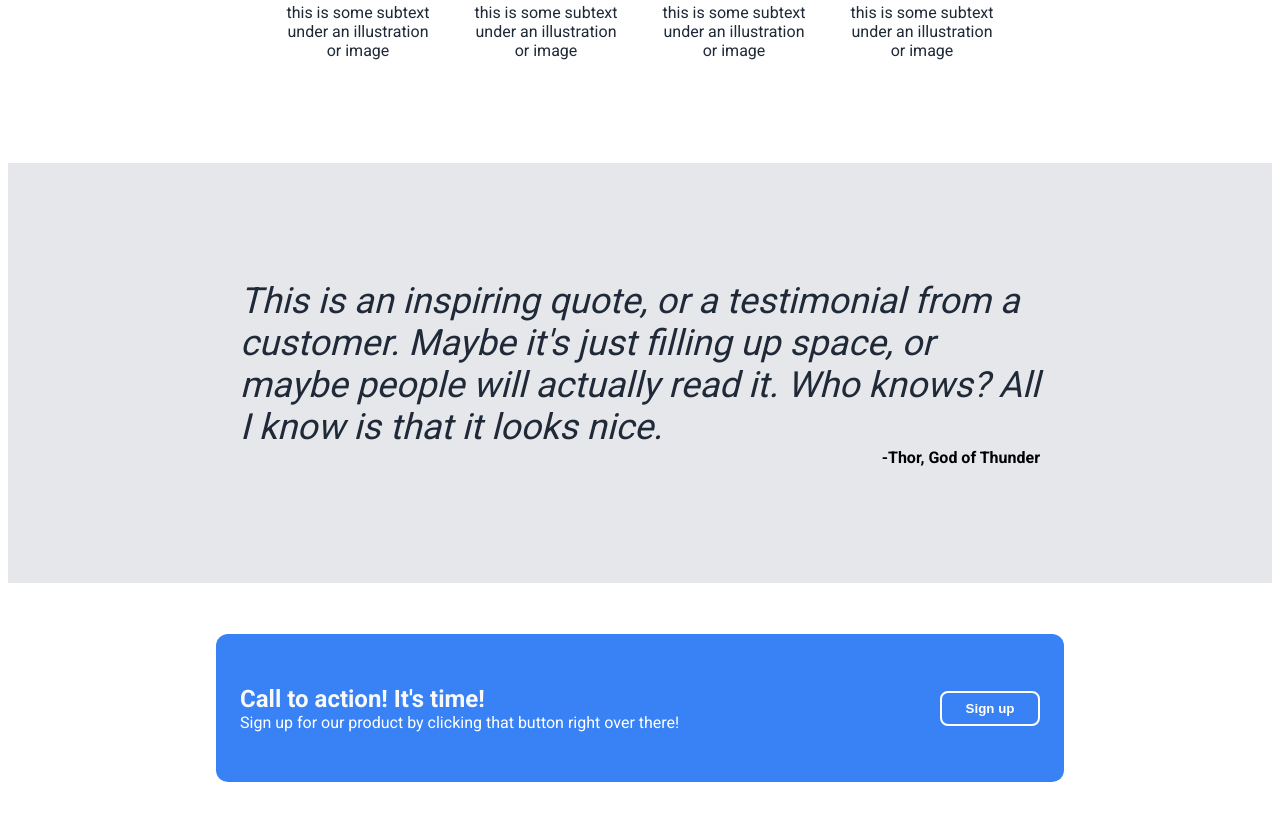
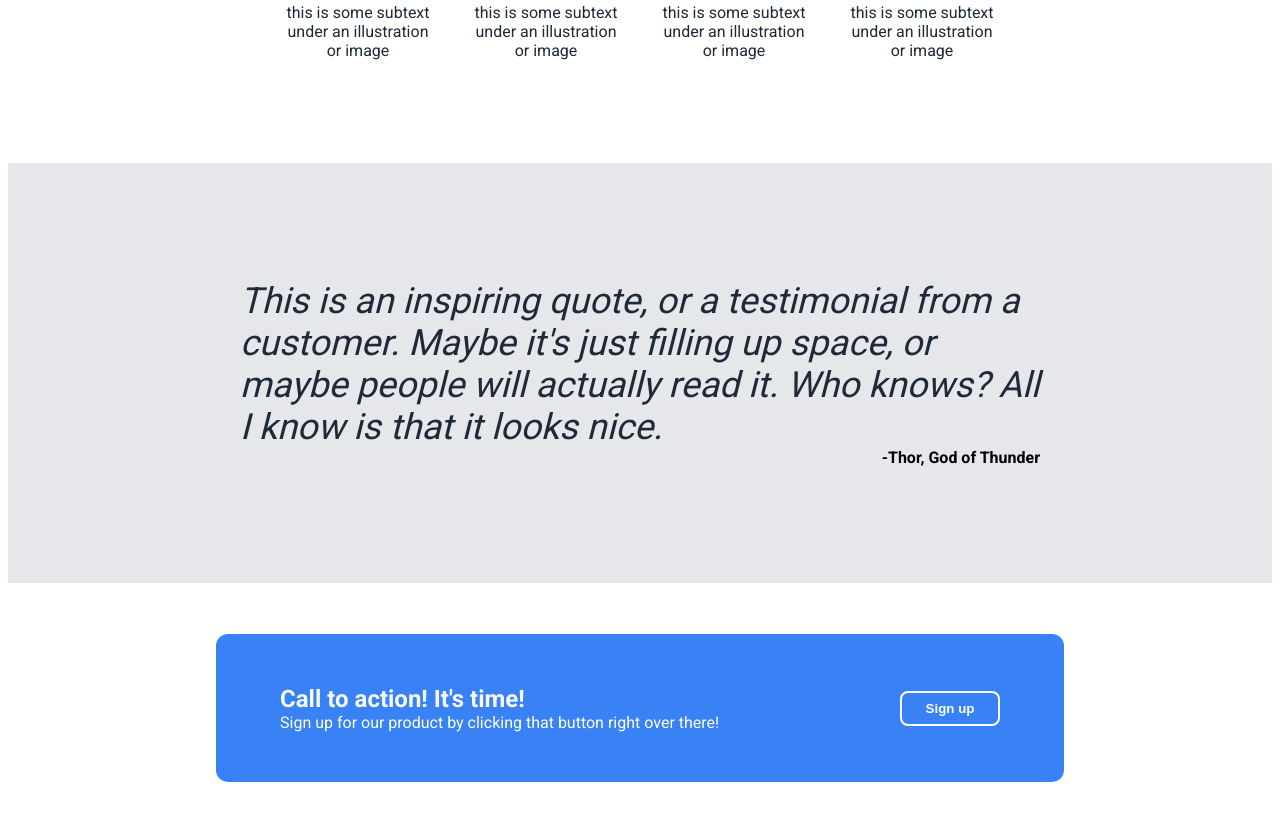
Before and after one commit to ALiiEN/odin-landingpage, a plain HTML site: page index.html in a window 1280 px wide. Shown: the part 745-1566 px from the top of the page. Drawn offline with Linux system fonts and the light colour scheme.

Commit message:
margin of copy/button

```diff
--- a/style.css
+++ b/style.css
@@ -195,6 +195,7 @@ button{
     display: flex;
     flex-direction: column;
     justify-content: center;
+    margin-left: 40px;
 }
 
 h3{
@@ -211,6 +212,7 @@ h3{
 
 .cta-btn{
     height: 35px;
+    margin-right: 40px;
 
     border: 2px solid #fff;
 }
```
